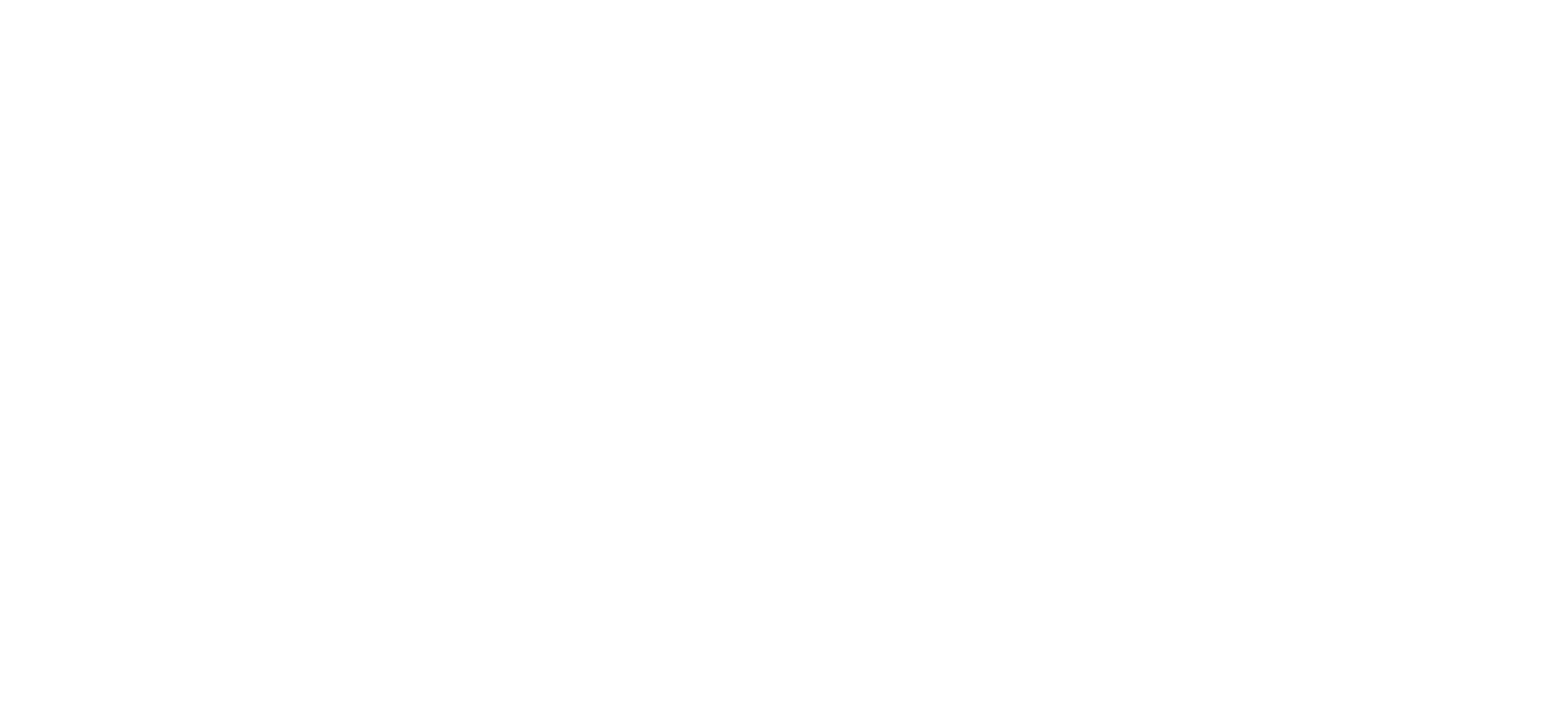
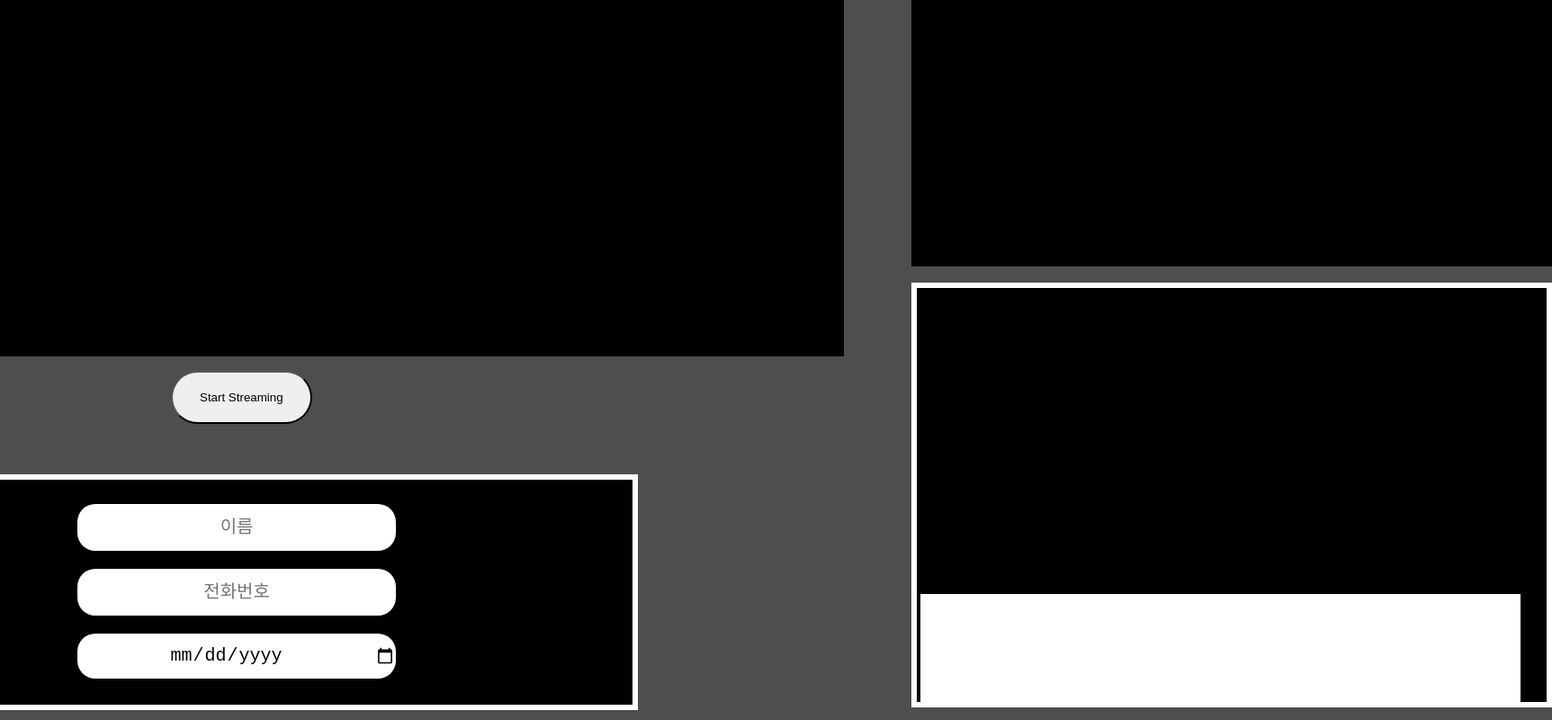
Before and after one commit to HANYONUJUN/wireless_network, a Vue app in the folder Frontend/ras_project_ui/: page / in a window 1280 px wide. Shown: the part 244-1044 px from the top of the page at 90% size, 1725 px wide, since content can reach past the window. Before the commit the page ends 800 px from the top, so only its background shows below. Built offline with nearby package versions, Linux system fonts and the light colour scheme.

Commit message:
main ui 디자인 작업 및 데이터 수정

```diff
--- a/Frontend/ras_project_ui/src/css/main.css
+++ b/Frontend/ras_project_ui/src/css/main.css
@@ -1,14 +1,88 @@
-.imageContainer{
-    text-align: center;
-    margin-top: 4%;
-    border: 10px solid black;
+body{
+    background-color: rgb(78, 78, 78);
 }
 
-.imageContainer img {
-    width: 100%;
-    height: auto;
+#imageContainer{
+    margin-top: 2%;
+    display: flex;
+    justify-content: center;
+    align-items: center;
 }
 
-.pm_btn{
-    margin-top: 5%;
+.rectangle {
+    width: 1300px;
+    height: 600px;
+    border: 6px solid rgb(0, 0, 0);
+    background-color: black;
+  }
+
+#liveImage{
+    width: 1300px;
+    height: 600px;
 }
+
+#camera_start_btn{
+    margin-top: 1%;
+    padding: 20px 30px;
+    border-radius: 30px;
+    margin-left: 43%;
+}
+
+
+#serve_img{
+    width: 700px;
+    height: 500px;
+    margin-left: 10%;
+    margin-top:-14%;
+}
+
+.rectangle2{
+    margin-top: 4%;
+    width: 900px;
+    height: 250px;
+    border: 6px solid rgb(255, 255, 255);
+    background-color: black;
+}
+
+#user_input{
+    margin-top: 3%;
+    margin-left: 31.5%;
+}
+#user_input input[type="text"]{
+    width: 350px;
+    height: 50px;
+    font-size: 20px;
+    text-align: center;
+    display: flex ;
+    margin-bottom: 20px;
+    border: none;
+    border-radius: 20px;
+}
+#user_input input[type="date"]{
+    width: 353px;
+    height: 50px;
+    font-size: 20px;
+    text-align: center;
+    border: none;
+    border-radius: 20px;
+}
+
+#user_it{
+    margin-left: 13%;
+}
+
+#log_it {
+    margin-top: -23%;
+    margin-left: 10%;
+    width: 700px;
+    height: 460px;
+    overflow: auto;
+  }
+
+#footer{
+    background-color: white;
+    width: 667px;
+    height: 125px;
+    margin-top: 48%;
+    border: 4px solid black;
+}
--- a/Frontend/ras_project_ui/src/usedata/websocket.js
+++ b/Frontend/ras_project_ui/src/usedata/websocket.js
@@ -1,20 +1,9 @@
+// websocket.js
+const initWebSocket = () => {
+  const ws = new WebSocket(process.env.VUE_APP_WEBSOCKET_URL);
+  return ws;
+};
+
 export default {
-    methods: {
-      initWebSocket() {
-        const ws = new WebSocket(process.env.VUE_APP_WEBSOCKET_URL);
-
-        ws.onmessage = event => {
-          this.updateVideoSource(event.data);
-        };
-
-        ws.onclose = event => {
-          console.error("WebSocket closed:", event);
-        };
-      },
-      updateVideoSource(newSource) {
-        const blob = new Blob([newSource], { type: 'image/jpeg' });
-        const imageUrl = URL.createObjectURL(blob);
-        this.videoSource = imageUrl;
-      }
-    }
-  };
+  initWebSocket,
+};
```
